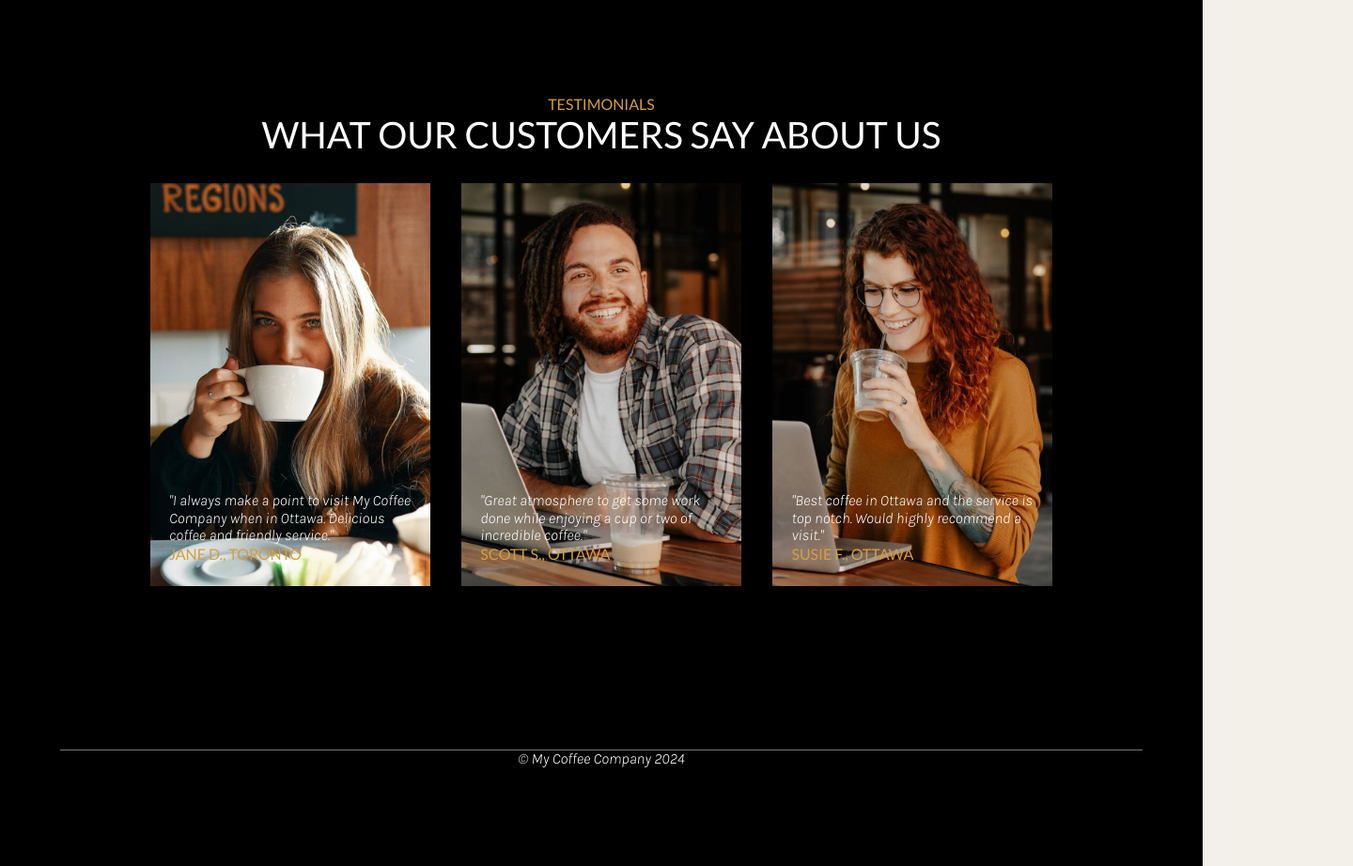
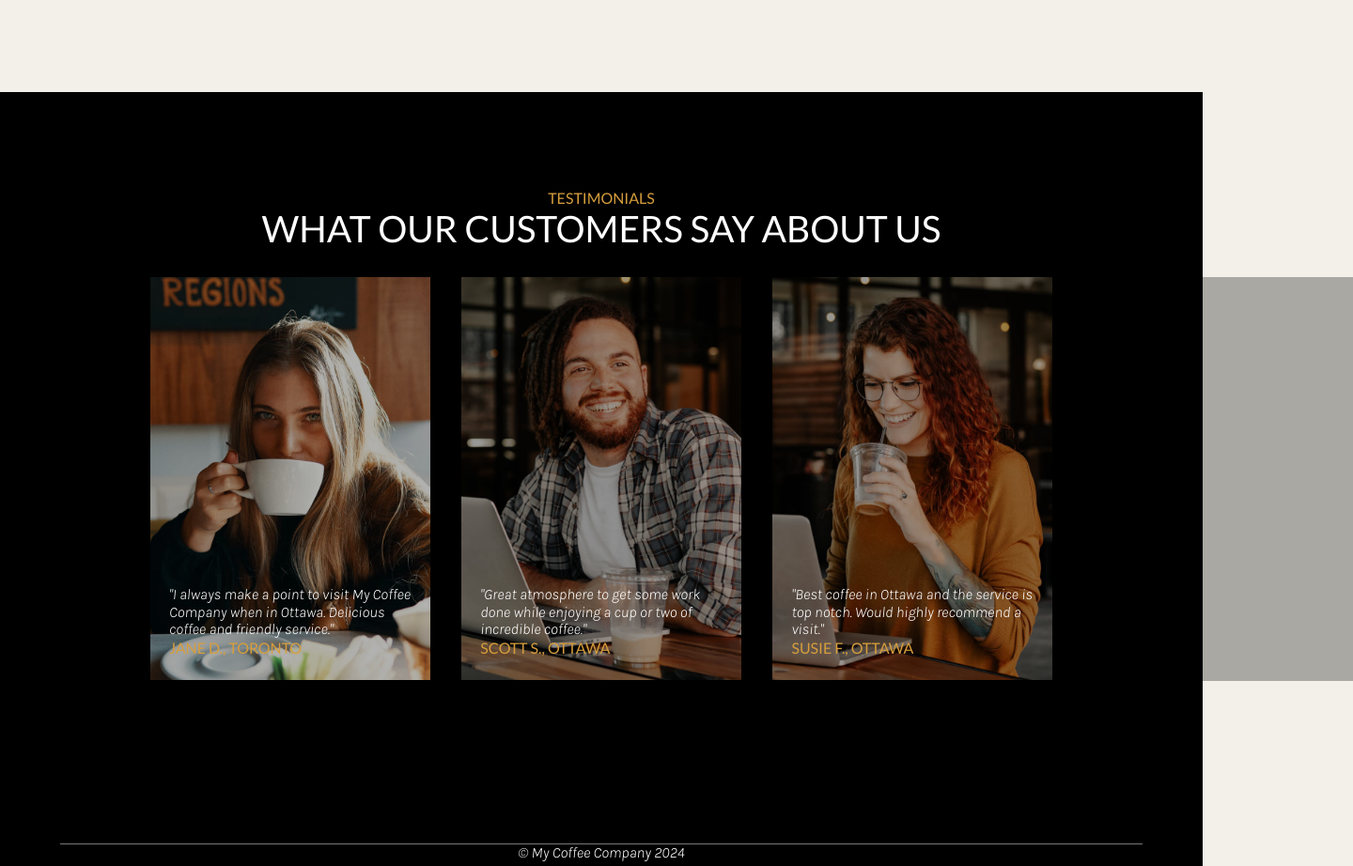
Before and after one commit to drol0039/mtm6201-midterm, a plain HTML site: page index.html in a window 1280 px wide. Shown: the part 2984-3906 px from the top of the page at 94% size, 1440 px wide, since content can reach past the window. Drawn offline with Linux system fonts and the light colour scheme; some packages are replaced by stand-ins of ours.

Commit message:
desk top

```diff
--- a/css/main.css
+++ b/css/main.css
@@ -6,8 +6,7 @@ p button {
 
 h1 {
   font-family: "Lato", sans-serif;
-  font-weight: 700;
- font-style: normal;
+  font-style: normal;
       }
 
 h2, h3, nav {
@@ -53,6 +52,7 @@ body {
   background-color: #f3f0e9 ;
 }
 
+@media screen and (min-width: 1100px) {
 .wrapper {
   max-width: 1200;
   margin: 0 0;
@@ -62,7 +62,7 @@ body {
   width: 80%;
   max-width: 960px;
   margin: auto;
-
+}
 }
 
 .flex {
@@ -72,6 +72,7 @@ body {
 }
 
 /* header */
+@media screen and (min-width: 1100px) {
 header {
   width: 100%;
   height: 80px;
@@ -106,8 +107,15 @@ header ul li a:hover {
   color: #d69e3d;
   transition: .3s;
 }
+}
+
 
 /* main */
+@media screen and (min-width: 1100px) {
+main h1 {
+  font-size: 3.815rem;
+  font-weight: 700;
+}
 #hero {
   background-image: url(../css/images/hero-background.jpg);
   background-position: center;
@@ -150,8 +158,9 @@ button {
   font-size: 16px;
   margin-top: 20px;
 }
-
+}
 /* welcome */
+@media screen and (min-width: 1100px) {
 .welcome {
   margin-top: 5rem;
 }
@@ -215,8 +224,10 @@ button {
   width: 225px;
   height: 225px;
 }
+}
 
 /* why visit us */
+@media screen and (min-width: 1100px) {
 .why  h3 {
   text-align: center;
   margin-top: 4rem;
@@ -285,8 +296,9 @@ button {
 .love {
   transform: translateY(-2%);
 }
-
+}
 /* our menu */
+@media screen and (min-width: 1100px) {
 .explore {
   background-image: url(../css/images/coffee-shop.jpeg);
   background-position: center;
@@ -372,7 +384,13 @@ button {
   color: white;
   transition: .3s;
 }
+}
 /* about */
+@media screen and (min-width: 1100px) {
+.about {
+  margin-top: 30px;
+  margin-bottom: 100px;
+}
 .about_img {
     background-image: url(../css/images/about-us.jpeg);
     background-position: center;
@@ -412,8 +430,9 @@ button {
     color: #d69e3d;
     transition: .3s;
   }
+}
 /*TESTIMONIALS */
-
+@media screen and (min-width: 1100px) {
 .test {
     background-color: #000000;
     height: 800px;
@@ -421,14 +440,13 @@ button {
 }
 .test .container {
   padding-top: 40px;
-  justify-content: left;
-
 }
 
 .test .container h2{
   color: #ffffff;
   padding-bottom: 30px;
 }
+
 .tree_test {
   display: flex;
   justify-content: space-between;
@@ -440,6 +458,14 @@ button {
   height: 430px;
   position: relative;
 }
+.tree_test .cover {
+  background-color: #000000;
+  width: 100%;
+  height: 430px;
+  position: absolute;
+  z-index: 1;
+  opacity: 0.3;
+}
 
 .tree_test .col p{
   color: #ffffff;
@@ -448,6 +474,7 @@ button {
   bottom: 6px;
   left: 0%;
   padding: 40px 20px;
+  z-index: 2;
 }
 .tree_test .col h3 {
   display: inline-block;
@@ -455,9 +482,9 @@ button {
   bottom: 6px;
   left: 0%;
   padding: 20px 20px;
-
+  z-index: 2;
 }
-
+}
 /* footer */
 footer {
     background-color: #000000;
--- a/index.html
+++ b/index.html
@@ -134,6 +134,7 @@
         <p>"Best coffee in Ottawa and the service is top notch. Would highly recommend a visit."</p>
         <h3>SUSIE F., OTTAWA </h3>
        </section>
+       <div class="cover"></div>
     </div>
     </div>
 </div>
```
